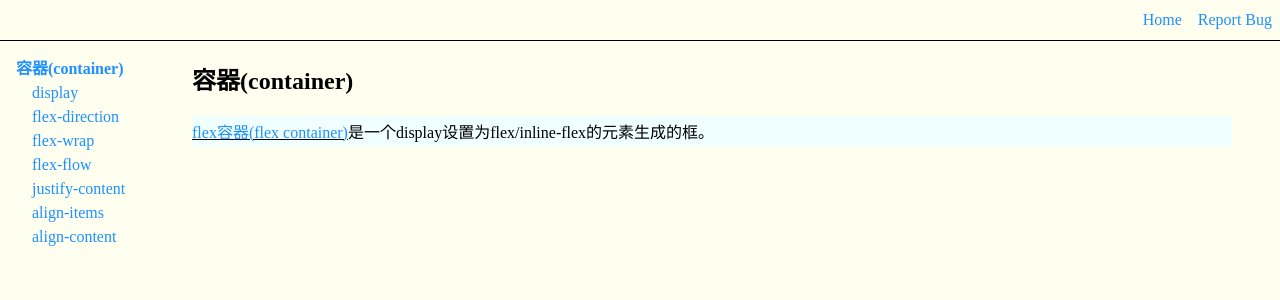
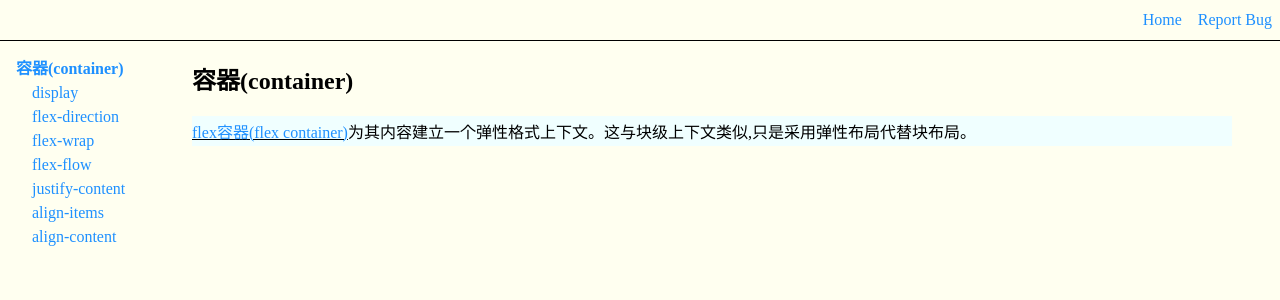
Before and after one commit to asurance/flex-tutorial, a Next.js app: page /container in a window 1280 px wide. Shown: the top 300 px of the page. Built offline with nearby package versions, Linux system fonts and the light colour scheme.

Commit message:
feat(container): 基本完成

```diff
--- a/pages/container/index.tsx
+++ b/pages/container/index.tsx
@@ -6,6 +6,8 @@ import PropertyP from '../../components/PropertyP'
 export default function Container(): ReactElement {
     return <Layout title="container">
         <header><h1>容器(container)</h1></header>
-        <PropertyP>{ContainerLink}是一个display设置为flex/inline-flex的元素生成的框。</PropertyP>
+        <section>
+            <PropertyP>{ContainerLink}为其内容建立一个弹性格式上下文。这与块级上下文类似,只是采用弹性布局代替块布局。</PropertyP>
+        </section>
     </Layout>
 }
```
